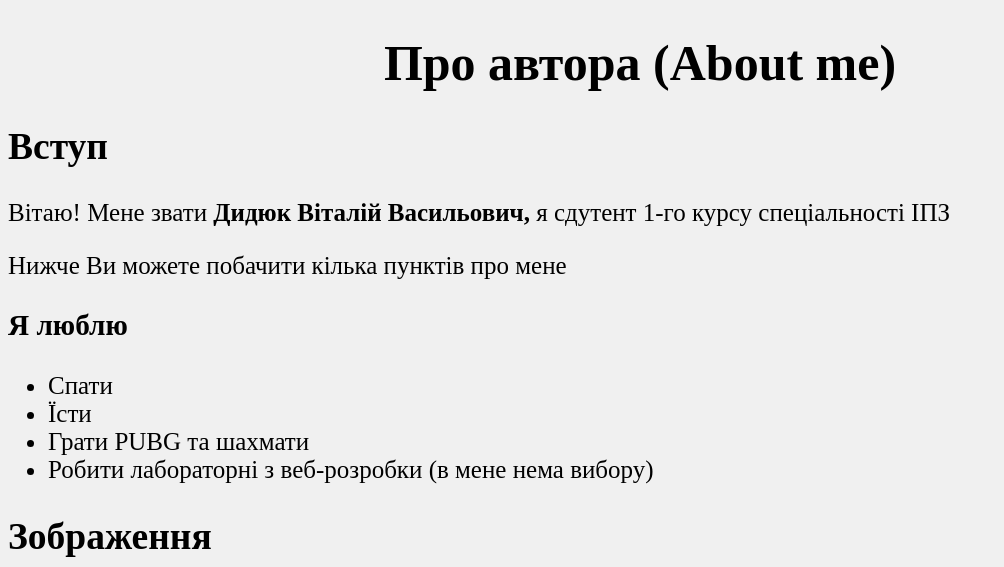
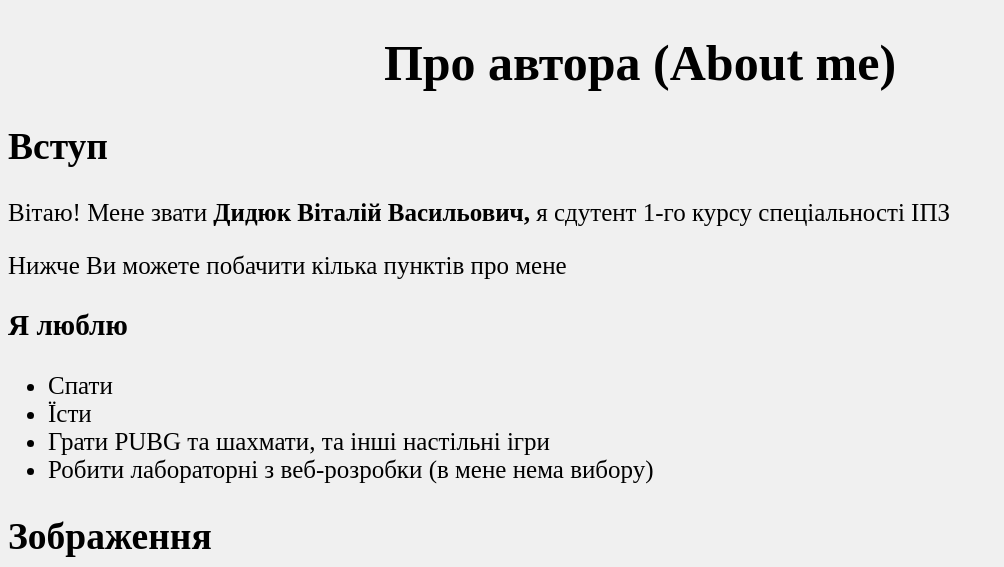
Before and after one commit to vitaliidydiuk/web_basics, a plain HTML site: page Lab2_HTM/author.html in a window 1280 px wide. Shown: the top 567 px of the page, without its empty margins (0-1004 px from the left). Drawn offline with Linux system fonts and the light colour scheme.

Commit message:
Спроба оновити 3

```diff
--- a/Lab2_HTM/author.html
+++ b/Lab2_HTM/author.html
@@ -33,7 +33,7 @@
                 <ul>
                     <li>Спати</li>
                     <li>Їсти</li>
-                    <li>Грати PUBG та шахмати</li>
+                    <li>Грати PUBG та шахмати, та інші настільні ігри</li>
                     <li>Робити лабораторні з веб-розробки (в мене нема вибору)</li>
                 </ul>
 
```
